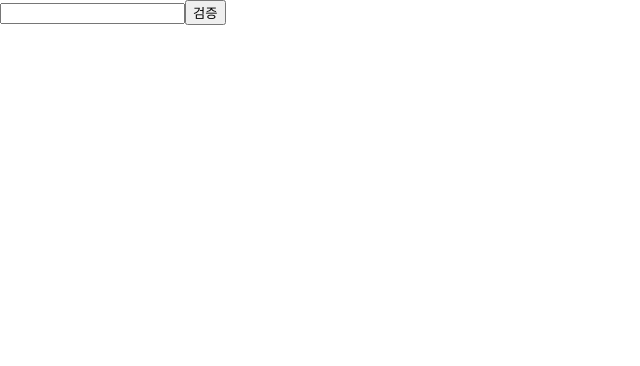
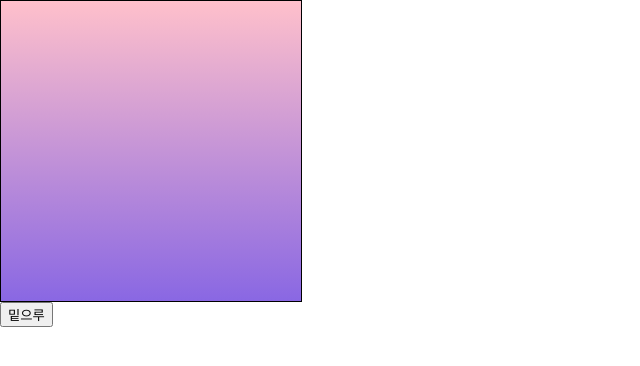
Before and after one commit to Jetom88/react_book, a React (Create React App) app: page / in a window 1280 px wide. Shown: the top 366 px of the page, without its empty margins (0-640 px from the left). Built offline with nearby package versions, Linux system fonts and the light colour scheme.

Commit message:
클래스형으로 ref 사용하기

```diff
--- a/src/App.js
+++ b/src/App.js
@@ -1,11 +1,12 @@
-import ValidationSample from "./ValidationSample";
+import ScrollBox from "./ScrollBox";
 import React, { Component } from "react";
 
 class App extends Component {
   render() {
     return (
       <div>
-        <ValidationSample />
+        <ScrollBox ref={(ref) => (this.scrollBox = ref)} />
+        <button onClick={() => this.scrollBox.scrollToBottom()}>밑으루</button>
       </div>
     );
   }
--- /dev/null
+++ b/src/ScrollBox.js
@@ -0,0 +1,30 @@
+import React, { Component } from "react";
+
+class ScrollBox extends Component {
+  scrollToBottom = () => {
+    const { scrollHeight, clientHeight } = this.box;
+    this.box.scrollTop = scrollHeight - clientHeight;
+  };
+  render() {
+    const style = {
+      border: "1px solid black",
+      height: "300px",
+      width: "300px",
+      overflow: "auto",
+      position: "relative",
+    };
+    const innerStyle = {
+      width: "100%",
+      height: "650px",
+      background: "linear-gradient(pink, blue)",
+    };
+
+    return (
+      <div style={style} ref={(ref) => (this.box = ref)}>
+        <div style={innerStyle} />
+      </div>
+    );
+  }
+}
+
+export default ScrollBox;
```
